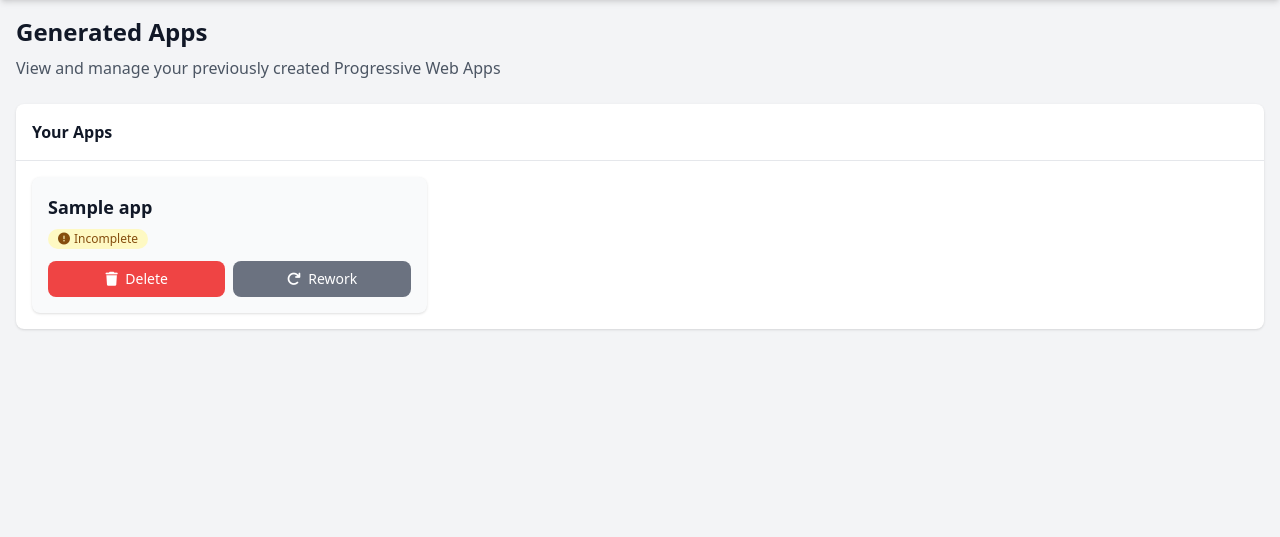
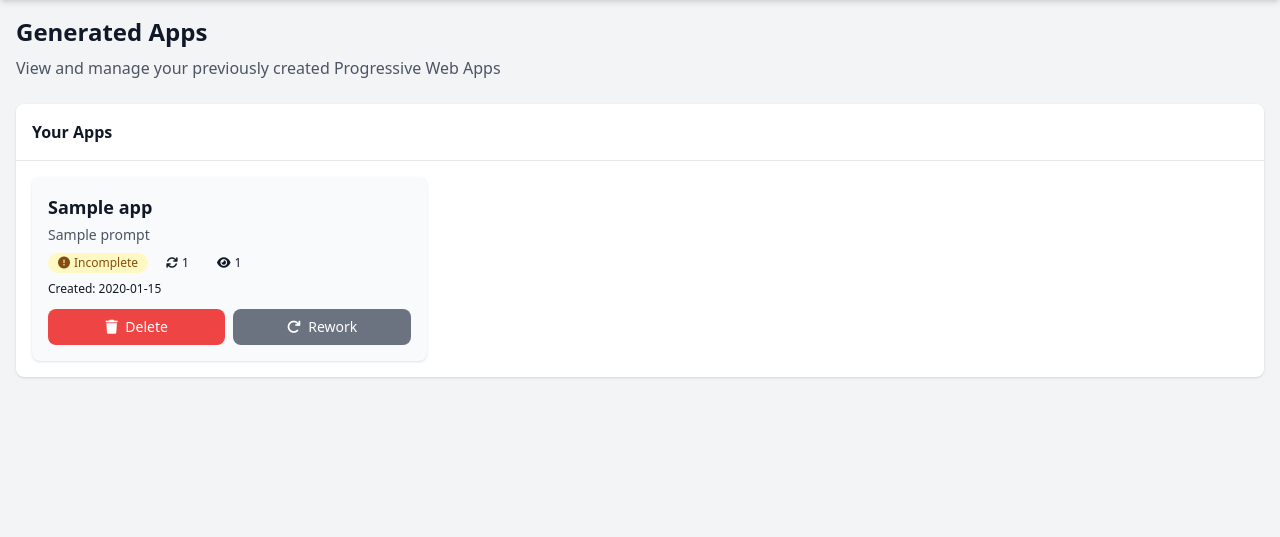
Before and after one commit to Toymakerftw/mothership, a Flask app: template templates/apps.html in a window 1280 px wide. Shown: the part 72-609 px from the top of the page. Run offline with Flask 3, Linux system fonts and the light colour scheme; the template is opened without the code that fills it: most values are stand-ins (such as "Sample title", 1, 10 or a date in 2020); some libraries are stand-ins or nearby versions.

Commit message:
feat: Add SQLite database for app management and stats
This commit introduces a persistent SQLite database to manage generated PWA applications, replacing the previous file-system-only approach for listing apps. This enhancement allows for richer data storage, improved performance, and new features like app statistics and pagination.

```diff
--- a/app.py
+++ b/app.py
@@ -7,8 +7,10 @@
 import base64
 import hashlib
 import time
+import sqlite3
 from io import BytesIO
 from cachetools import TTLCache
+from flask_compress import Compress
 
 from config import (
     OPENROUTER_API_KEY, OPENROUTER_API_URL,
@@ -21,12 +23,36 @@
 logger = logging.getLogger(__name__)
 
 app = Flask(__name__)
+# Enable compression
+Compress(app)
 
 # Initialize caches with TTL (time-to-live)
 # Cache for optimized prompts (5 minutes TTL, max 100 entries)
 prompt_cache = TTLCache(maxsize=100, ttl=300)
 # Cache for generated code responses (10 minutes TTL, max 50 entries)
 code_cache = TTLCache(maxsize=50, ttl=600)
+
+# Database setup
+def init_db():
+    conn = sqlite3.connect('pwa_generator.db')
+    c = conn.cursor()
+    c.execute('''CREATE TABLE IF NOT EXISTS apps
+                 (id INTEGER PRIMARY KEY AUTOINCREMENT,
+                  name TEXT UNIQUE NOT NULL,
+                  prompt TEXT,
+                  created_at TIMESTAMP DEFAULT CURRENT_TIMESTAMP,
+                  updated_at TIMESTAMP DEFAULT CURRENT_TIMESTAMP)''')
+    c.execute('''CREATE TABLE IF NOT EXISTS app_stats
+                 (id INTEGER PRIMARY KEY AUTOINCREMENT,
+                  app_id INTEGER,
+                  view_count INTEGER DEFAULT 0,
+                  generate_count INTEGER DEFAULT 0,
+                  FOREIGN KEY (app_id) REFERENCES apps (id))''')
+    conn.commit()
+    conn.close()
+
+# Initialize database on startup
+init_db()
 
 @app.route("/")
 def index():
@@ -36,19 +62,87 @@
 def list_apps():
     base_dir = "generated"
     os.makedirs(base_dir, exist_ok=True)
+
+    # Pagination parameters
+    page = request.args.get('page', 1, type=int)
+    per_page = request.args.get('per_page', 10, type=int)
+
+    # Ensure per_page is within reasonable limits
+    per_page = min(per_page, 50)
+
     try:
+        # Get entries from database
+        conn = sqlite3.connect('pwa_generator.db')
+        c = conn.cursor()
+
+        # Get total count
+        c.execute("SELECT COUNT(*) FROM apps")
+        total_entries = c.fetchone()[0]
+
+        # Calculate pagination
+        total_pages = (total_entries + per_page - 1) // per_page  # Ceiling division
+        page = max(1, min(page, total_pages))  # Ensure page is within valid range
+        offset = (page - 1) * per_page
+
+        # Get apps with pagination
+        c.execute("""
+            SELECT a.name, a.prompt, a.created_at, a.updated_at, s.view_count, s.generate_count
+            FROM apps a
+            LEFT JOIN app_stats s ON a.id = s.app_id
+            ORDER BY a.updated_at DESC
+            LIMIT ? OFFSET ?
+        """, (per_page, offset))
+
+        db_entries = c.fetchall()
+        conn.close()
+
+        # Enhance with file system information
         entries = []
-        for name in sorted(os.listdir(base_dir)):
+        for row in db_entries:
+            name, prompt, created_at, updated_at, view_count, generate_count = row
             path = os.path.join(base_dir, name)
             if os.path.isdir(path):
                 index_path = os.path.join(path, "index.html")
                 has_index = os.path.isfile(index_path)
                 entries.append({
                     "name": name,
+                    "prompt": prompt,
+                    "created_at": created_at,
+                    "updated_at": updated_at,
+                    "view_count": view_count or 0,
+                    "generate_count": generate_count or 0,
                     "has_index": has_index,
                     "preview_url": f"/generated/{name}/index.html" if has_index else None
                 })
-        return render_template("apps.html", apps=entries)
+
+        # If no database entries, fall back to file system scanning
+        if not entries:
+            # Get all entries from file system
+            all_entries = []
+            for name in sorted(os.listdir(base_dir)):
+                path = os.path.join(base_dir, name)
+                if os.path.isdir(path):
+                    index_path = os.path.join(path, "index.html")
+                    has_index = os.path.isfile(index_path)
+                    all_entries.append({
+                        "name": name,
+                        "has_index": has_index,
+                        "preview_url": f"/generated/{name}/index.html" if has_index else None
+                    })
+
+            total_entries = len(all_entries)
+            total_pages = (total_entries + per_page - 1) // per_page  # Ceiling division
+            page = max(1, min(page, total_pages))  # Ensure page is within valid range
+            start_idx = (page - 1) * per_page
+            end_idx = start_idx + per_page
+            entries = all_entries[start_idx:end_idx]
+
+        return render_template("apps.html",
+                             apps=entries,
+                             current_page=page,
+                             total_pages=total_pages,
+                             per_page=per_page,
+                             total_entries=total_entries)
     except Exception as e:
         logger.error(f"Error listing apps: {str(e)}")
         return render_template("apps.html", apps=[], error=str(e))
@@ -458,6 +552,18 @@
             f.write(sw_content)
         files_created.append("sw.js")
 
+        # Store app information in database
+        try:
+            conn = sqlite3.connect('pwa_generator.db')
+            c = conn.cursor()
+            c.execute("INSERT OR REPLACE INTO apps (name, prompt) VALUES (?, ?)", (app_name, prompt))
+            c.execute("INSERT OR IGNORE INTO app_stats (app_id, view_count, generate_count) VALUES ((SELECT id FROM apps WHERE name = ?), 0, 1)", (app_name,))
+            c.execute("UPDATE app_stats SET generate_count = generate_count + 1 WHERE app_id = (SELECT id FROM apps WHERE name = ?)", (app_name,))
+            conn.commit()
+            conn.close()
+        except Exception as db_error:
+            logger.error(f"Database error: {str(db_error)}")
+
         return jsonify({
             "status": "success",
             "files": files_created,
@@ -476,6 +582,18 @@
         if os.path.isdir(app_dir):
             import shutil
             shutil.rmtree(app_dir)
+
+            # Also remove from database
+            try:
+                conn = sqlite3.connect('pwa_generator.db')
+                c = conn.cursor()
+                c.execute("DELETE FROM app_stats WHERE app_id = (SELECT id FROM apps WHERE name = ?)", (app_name,))
+                c.execute("DELETE FROM apps WHERE name = ?", (app_name,))
+                conn.commit()
+                conn.close()
+            except Exception as db_error:
+                logger.error(f"Database error when deleting app {app_name}: {str(db_error)}")
+
             return jsonify({"success": True})
         else:
             return jsonify({"success": False, "error": "App not found"}), 404
--- a/package.json
+++ b/package.json
@@ -5,6 +5,7 @@
   "main": "app.py",
   "scripts": {
     "build-css": "tailwindcss -i ./static/src/input.css -o ./static/styles.css",
+    "build-css-prod": "NODE_ENV=production tailwindcss -i ./static/src/input.css -o ./static/styles.css",
     "watch-css": "tailwindcss -i ./static/src/input.css -o ./static/styles.css --watch"
   },
   "keywords": [
--- a/requirements.txt
+++ b/requirements.txt
@@ -3,3 +3,5 @@
 python-dotenv
 gunicorn
 cachetools
+flask-compress
+sqlite3
--- a/static/styles.css
+++ b/static/styles.css
@@ -625,16 +637,20 @@
   margin-right: 0.75rem;
 }
 
-.mr-4 {
-  margin-right: 1rem;
-}
-
 .mt-1 {
   margin-top: 0.25rem;
 }
 
+.mt-2 {
+  margin-top: 0.5rem;
+}
+
 .mt-3 {
   margin-top: 0.75rem;
+}
+
+.mt-4 {
+  margin-top: 1rem;
 }
 
 .flex {
@@ -774,11 +806,6 @@
   border-color: rgb(239 68 68 / var(--tw-border-opacity, 1));
 }
 
-.bg-blue-100 {
-  --tw-bg-opacity: 1;
-  background-color: rgb(219 234 254 / var(--tw-bg-opacity, 1));
-}
-
 .bg-blue-500 {
   --tw-bg-opacity: 1;
   background-color: rgb(59 130 246 / var(--tw-bg-opacity, 1));
@@ -807,11 +839,6 @@
 .bg-green-500 {
   --tw-bg-opacity: 1;
   background-color: rgb(34 197 94 / var(--tw-bg-opacity, 1));
-}
-
-.bg-purple-100 {
-  --tw-bg-opacity: 1;
-  background-color: rgb(243 232 255 / var(--tw-bg-opacity, 1));
 }
 
 .bg-purple-500 {
@@ -933,9 +964,9 @@
   color: rgb(209 213 219 / var(--tw-text-opacity, 1));
 }
 
-.text-gray-500 {
+.text-gray-400 {
   --tw-text-opacity: 1;
-  color: rgb(107 114 128 / var(--tw-text-opacity, 1));
+  color: rgb(156 163 175 / var(--tw-text-opacity, 1));
 }
 
 .text-gray-600 {
--- a/templates/apps.html
+++ b/templates/apps.html
@@ -57,6 +57,10 @@
                   <div class="flex justify-between items-start">
                     <div>
                       <h4 class="font-bold text-lg mb-1">{{ app.name }}</h4>
+                      {% if app.prompt %}
+                        <p class="text-sm text-gray-600 dark:text-gray-400 mb-2">{{ app.prompt }}</p>
+                      {% endif %}
+                      <div class="flex space-x-2">
                         <span class="inline-flex items-center px-2.5 py-0.5 rounded-full text-xs font-medium {% if app.has_index %}bg-green-100 text-green-800 dark:bg-green-900 dark:text-green-200{% else %}bg-yellow-100 text-yellow-800 dark:bg-yellow-900 dark:text-yellow-200{% endif %}">
                           {% if app.has_index %}
                             <i class="fas fa-check-circle mr-1"></i> Ready
@@ -64,6 +68,17 @@
                             <i class="fas fa-exclamation-circle mr-1"></i> Incomplete
                           {% endif %}
                         </span>
+                        {% if app.generate_count %}
+                          <span class="inline-flex items-center px-2.5 py-0.5 rounded-full text-xs font-medium bg-blue-100 text-blue-800 dark:bg-blue-900 dark:text-blue-200">
+                            <i class="fas fa-sync mr-1"></i> {{ app.generate_count }}
+                          </span>
+                        {% endif %}
+                        {% if app.view_count %}
+                          <span class="inline-flex items-center px-2.5 py-0.5 rounded-full text-xs font-medium bg-purple-100 text-purple-800 dark:bg-purple-900 dark:text-purple-200">
+                            <i class="fas fa-eye mr-1"></i> {{ app.view_count }}
+                          </span>
+                        {% endif %}
+                      </div>
                     </div>
                     {% if app.has_index %}
                       <a href="{{ app.preview_url }}" target="_blank" class="text-blue-500 hover:text-blue-700 dark:text-blue-400 dark:hover:text-blue-300">
@@ -71,6 +86,11 @@
                       </a>
                     {% endif %}
                   </div>
+                  {% if app.created_at %}
+                    <div class="mt-2 text-xs text-gray-500 dark:text-gray-400">
+                      Created: {{ app.created_at[:10] }}
+                    </div>
+                  {% endif %}
                   <div class="mt-3 flex space-x-2">
                     {% if app.has_index %}
                       <a href="{{ app.preview_url }}" target="_blank" class="flex-1 bg-blue-500 hover:bg-blue-600 text-white text-center py-2 px-4 rounded-lg text-sm font-medium transition-colors">
@@ -87,6 +107,40 @@
                 </div>
               {% endfor %}
             </div>
+
+            <!-- Pagination -->
+            {% if total_pages > 1 %}
+            <div class="mt-6 flex items-center justify-between border-t border-gray-200 dark:border-gray-700 pt-4">
+              <div class="text-sm text-gray-600 dark:text-gray-400">
+                Showing <span class="font-medium">{{ ((current_page - 1) * per_page) + 1 }}</span> to <span class="font-medium">{{ min(current_page * per_page, total_entries) }}</span> of <span class="font-medium">{{ total_entries }}</span> results
+              </div>
+              <div class="flex space-x-2">
+                {% if current_page > 1 %}
+                  <a href="?page={{ current_page - 1 }}&per_page={{ per_page }}" class="px-3 py-1 rounded-md bg-gray-200 dark:bg-gray-700 hover:bg-gray-300 dark:hover:bg-gray-600 text-gray-700 dark:text-gray-300">
+                    Previous
+                  </a>
+                {% endif %}
+
+                {% for page_num in range(1, total_pages + 1) %}
+                  {% if page_num == current_page %}
+                    <span class="px-3 py-1 rounded-md bg-blue-500 text-white">
+                      {{ page_num }}
+                    </span>
+                  {% else %}
+                    <a href="?page={{ page_num }}&per_page={{ per_page }}" class="px-3 py-1 rounded-md bg-gray-200 dark:bg-gray-700 hover:bg-gray-300 dark:hover:bg-gray-600 text-gray-700 dark:text-gray-300">
+                      {{ page_num }}
+                    </a>
+                  {% endif %}
+                {% endfor %}
+
+                {% if current_page < total_pages %}
+                  <a href="?page={{ current_page + 1 }}&per_page={{ per_page }}" class="px-3 py-1 rounded-md bg-gray-200 dark:bg-gray-700 hover:bg-gray-300 dark:hover:bg-gray-600 text-gray-700 dark:text-gray-300">
+                    Next
+                  </a>
+                {% endif %}
+              </div>
+            </div>
+            {% endif %}
           {% else %}
             <div class="text-center py-12">
               <i class="fas fa-folder-open text-4xl text-gray-300 dark:text-gray-600 mb-4"></i>
```
Also changed, not shown: other parts of static/styles.css (+47 -38 lines). Lines whose indentation alone changed are shown as unchanged.
